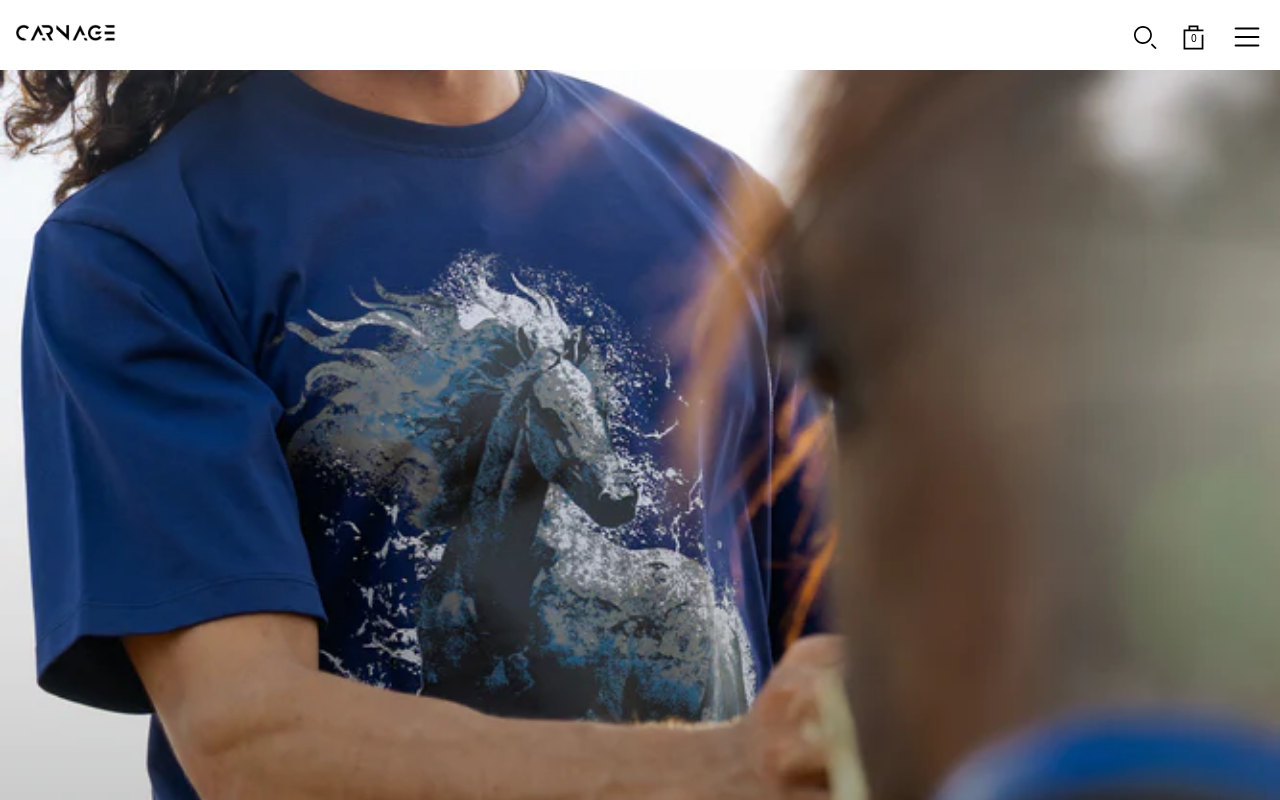
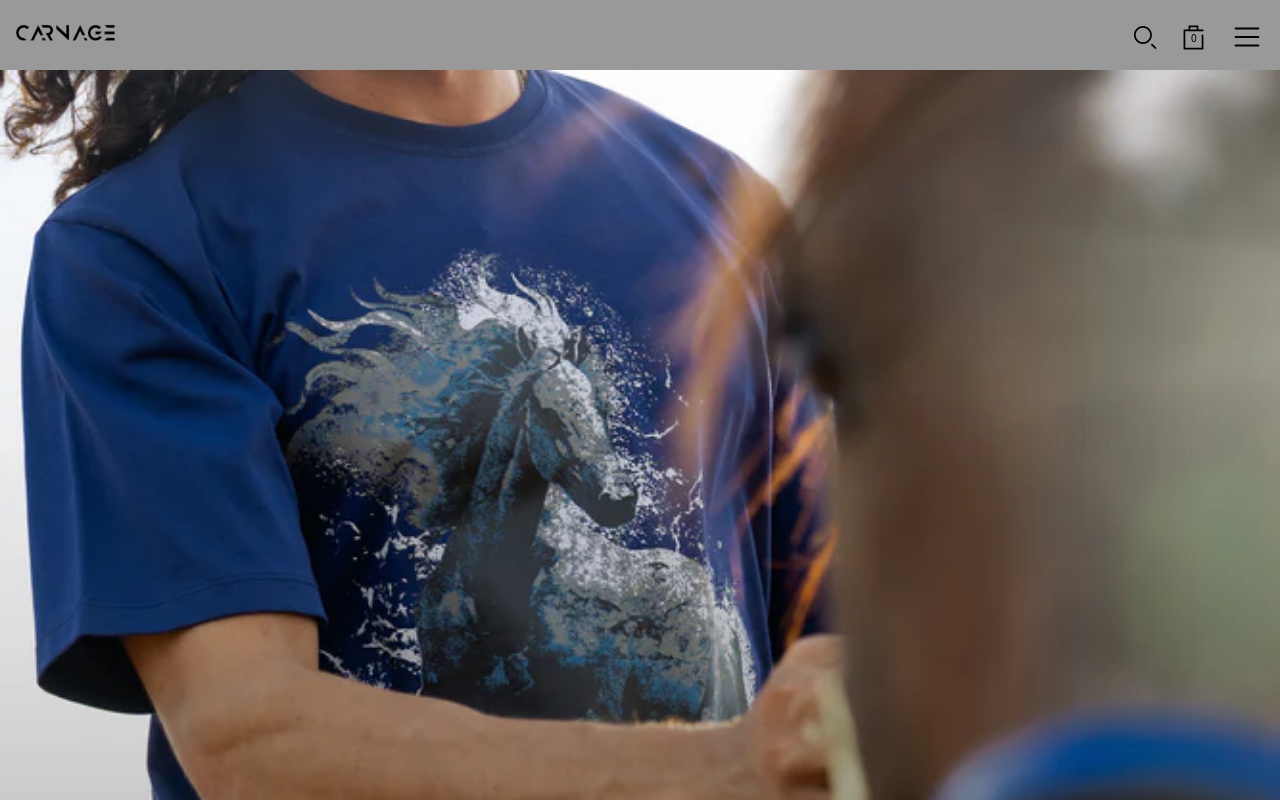
Before and after one commit to binojmadhuranga/youyube-practice, a React (Vite) app: page / in a window 1280 px wide. Shown: the top 800 px of the page. Built offline with nearby package versions, Linux system fonts and the light colour scheme.

Commit message:
Start to develop side menu.

```diff
--- a/src/Components/Navbar.jsx
+++ b/src/Components/Navbar.jsx
@@ -5,13 +5,14 @@ import { CartIcon } from './CartIcon';
 import { SearchIcon } from './Searchicon';
 import CardSlider from './CardSlider';
 import Searchbar from './Searchbar';
+import SideMenu from './SideMenu';
 
 
 
 function Navbar() {
-   const [isOpen, setIsOpen] = useState(false);
-   const [isSearchbarOpen, setSearchBar] = useState(false);
-
+    const [isOpen, setIsOpen] = useState(false);
+    const [isSearchbarOpen, setSearchBar] = useState(false);
+    const [isSideMenuOpen, setSideMenu] = useState(false);
 
     return (
         <>
@@ -30,6 +31,7 @@ function Navbar() {
             </div>
             <CardSlider isOpen={isOpen} handleClose={() => setIsOpen(false)} />
             <Searchbar isOpen={isSearchbarOpen} handleClose={() => setSearchBar(false)} />
+            <SideMenu isOpen={isSideMenuOpen} handleClose={() => setSideMenu(false)} />
         </>
     );
 }
--- /dev/null
+++ b/src/Components/SideMenu.jsx
@@ -0,0 +1,14 @@
+import React from 'react'
+
+function SideMenu() {
+  return (
+    <>
+    <div className='fixed bg-black/40 w-[100vw] h-screen top-0'></div>
+
+
+
+    </>
+  )
+}
+
+export default SideMenu
```
